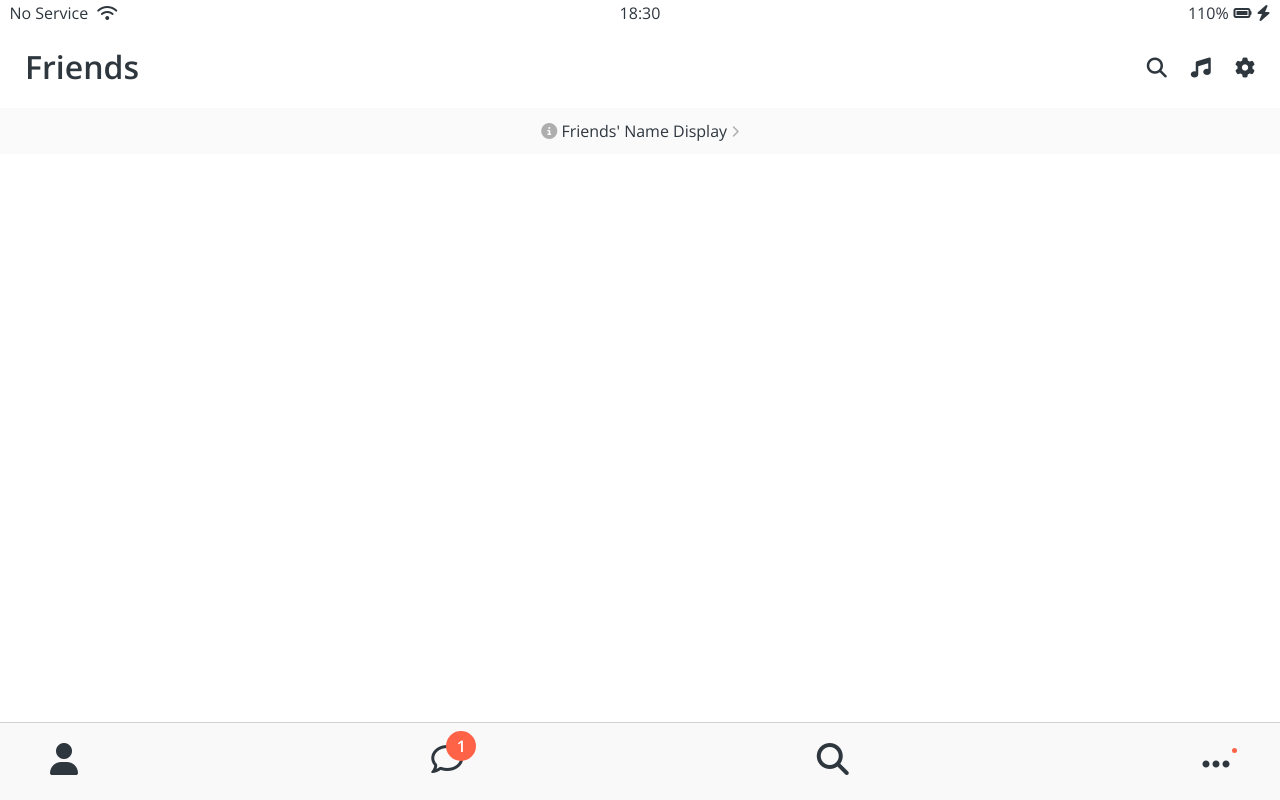
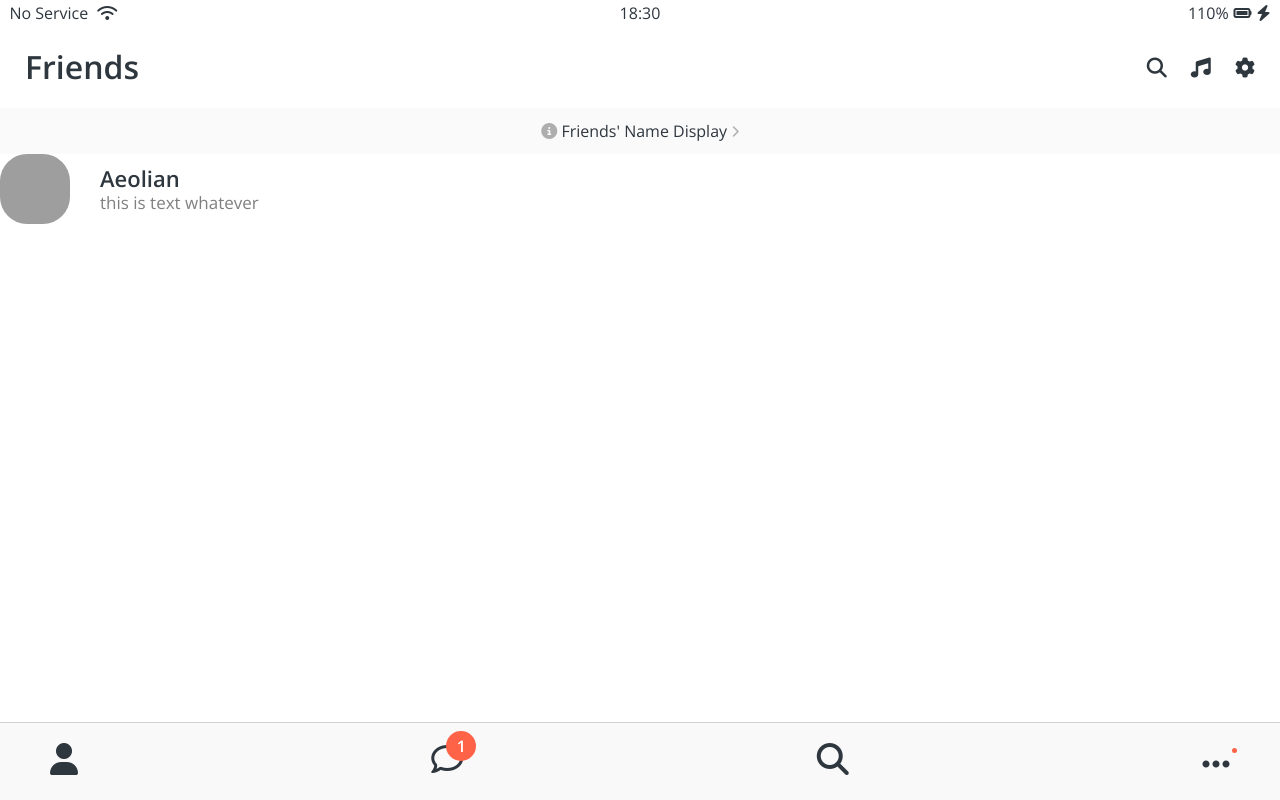
Before and after one commit to aeolian83/kokoa-clone-aeolian83, a plain HTML site: page friends.html in a window 1280 px wide. Drawn offline with nearby package versions, Linux system fonts and the light colour scheme; grey boxes are pictures that could not be loaded.

Commit message:
#6.16 User Component part One (12:20) Source Code →

```diff
--- /dev/null
+++ b/css/components/user-component.css
@@ -0,0 +1,22 @@
+
+.user-component,
+.user-component__column:first-child {
+    display: flex;
+    align-items: center;
+}
+
+.user-component__avartar {
+    width: 70px;
+    height: 70px;
+    border-radius: 27px;
+    margin-right: 30px;
+}
+.user-component__title {
+    font-weight: 600;
+    font-size: 22px;
+}
+.user-component__subtitle {
+    margin-top: 5px;
+    font-size: 17px;
+    color: rgba(0, 0, 0, 0.5);
+}
--- a/css/styles.css
+++ b/css/styles.css
@@ -6,6 +6,7 @@
 @import "components/status-bar.css";
 @import "components/nav-bar.css";
 @import "components/screen-header.css";
+@import "components/user-component.css";
 
 /* screens */
 @import "screens/login.css";
--- a/friends.html
+++ b/friends.html
@@ -40,6 +40,18 @@
         <i class="fas fa-info-circle"></i> Friends' Name Display <i class="fas fa-chevron-right fa-xs"></i>
     </a>
 
+    <div class="user-component">
+        <div class="user-component__column">
+            <img src="https://avatars.githubusercontent.com/u/94327675?v=4"
+            class="user-component__avartar" />
+            <div class="user-componet__text">
+                <h4 class="user-component__title">Aeolian</h4>
+                <h6 class="user-component__subtitle">this is text whatever</h6>
+            </div>
+        </div>
+        <div class="user-component__column"></div>
+    </div>
+
     <nav class="nav">
       <ul class="nav__list">
         <li class="nav__btn">
```
